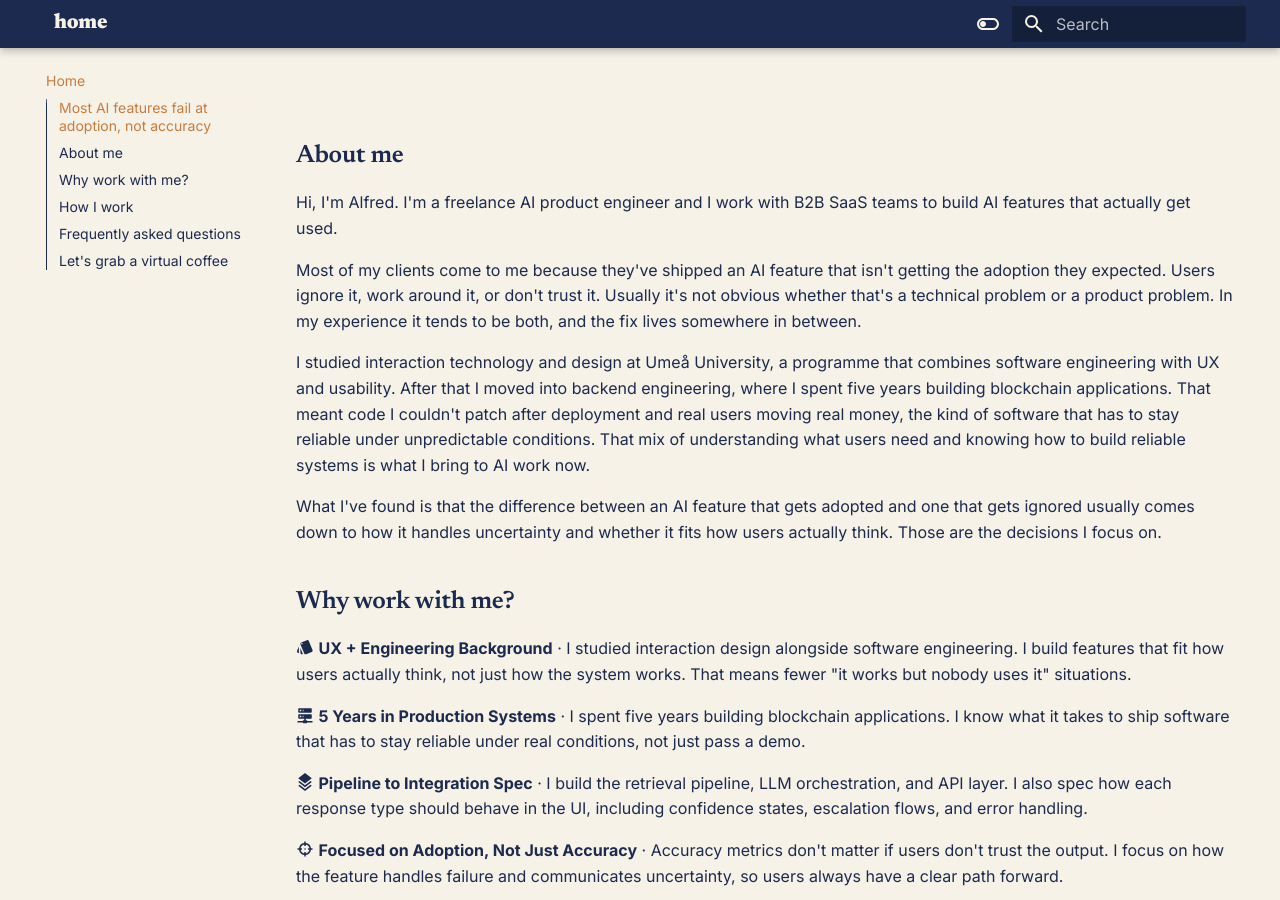
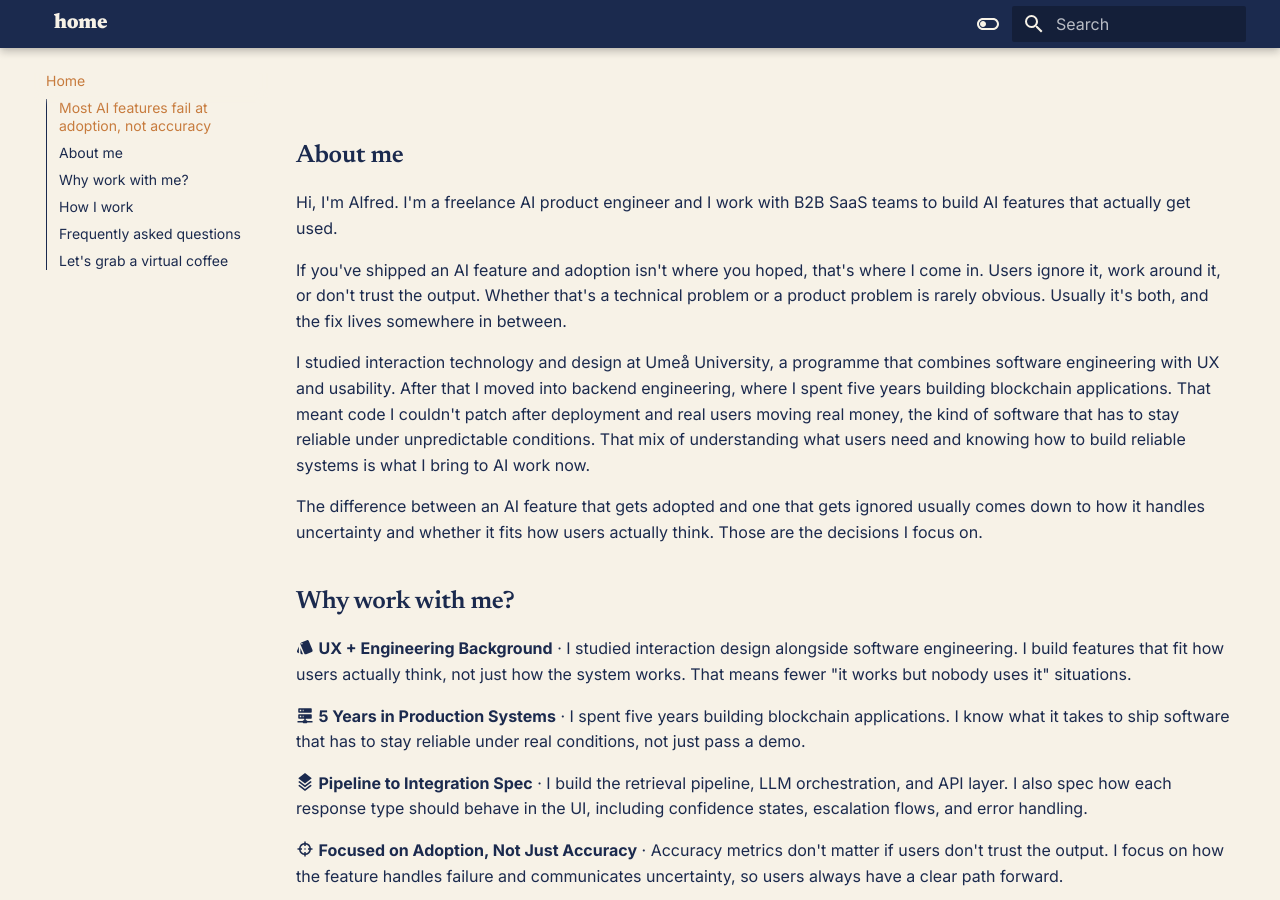
Before and after one commit to alfredpersson/personal-website, an MkDocs documentation site: the page built from docs/index.md, in a window 1280 px wide and 900 px high, scrolled down 638 px. Built offline with MkDocs 1.6.1 and Material for MkDocs 9.7.7, drawn with Linux system fonts in a browser that asks for light colours.

Commit message:
Phrasing updates

```diff
--- a/docs/index.md
+++ b/docs/index.md
@@ -55,11 +55,11 @@ image: https://www.alfredpersson.com/assets/thumbnail-website.jpg
 
 Hi, I'm Alfred. I'm a freelance AI product engineer and I work with B2B SaaS teams to build AI features that actually get used.
 
-Most of my clients come to me because they've shipped an AI feature that isn't getting the adoption they expected. Users ignore it, work around it, or don't trust it. Usually it's not obvious whether that's a technical problem or a product problem. In my experience it tends to be both, and the fix lives somewhere in between.
+If you've shipped an AI feature and adoption isn't where you hoped, that's where I come in. Users ignore it, work around it, or don't trust the output. Whether that's a technical problem or a product problem is rarely obvious. Usually it's both, and the fix lives somewhere in between.
 
 I studied interaction technology and design at Umeå University, a programme that combines software engineering with UX and usability. After that I moved into backend engineering, where I spent five years building blockchain applications. That meant code I couldn't patch after deployment and real users moving real money, the kind of software that has to stay reliable under unpredictable conditions. That mix of understanding what users need and knowing how to build reliable systems is what I bring to AI work now.
 
-What I've found is that the difference between an AI feature that gets adopted and one that gets ignored usually comes down to how it handles uncertainty and whether it fits how users actually think. Those are the decisions I focus on.
+The difference between an AI feature that gets adopted and one that gets ignored usually comes down to how it handles uncertainty and whether it fits how users actually think. Those are the decisions I focus on.
 
 ## Why work with me?
 
@@ -90,7 +90,7 @@ What I've found is that the difference between an AI feature that gets adopted a
     Short version: interaction design and software engineering at Umeå University, then five years building blockchain applications. The combination means I think about both the pipeline and the person using it, which is where most AI features break down.
 
 ??? note "Do you work as a contractor or on fixed-scope projects?"
-    Both. Some teams bring me in part-time to build and iterate alongside their existing engineers. Others prefer a fixed-scope engagement: build this feature, ship it, hand it off. We can figure out what makes sense during the intro call.
+    Both. Part-time embedded work makes sense if you have ongoing AI work and want me iterating alongside your engineers. A fixed-scope engagement makes sense if you want a specific feature built, shipped, and handed off. We can figure out what fits during the intro call.
 
 ??? note "What does a typical engagement look like?"
     Depends on the scope. A feature audit takes 2 weeks. A new AI feature build is typically 4–8 weeks from architecture to deployment. Ongoing integration work is usually 2–3 days per week. We start with a free intro call to scope the work and make sure it's a good fit.
```
